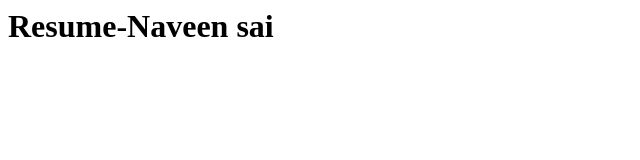
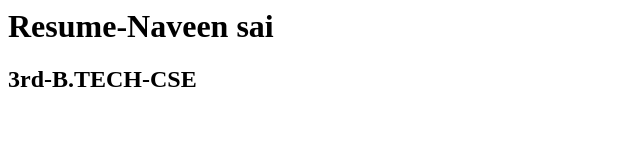
Before and after one commit to Naveen5544/Naveen5544.github.io, a plain HTML site: page index.html in a window 1280 px wide. Shown: the whole page, without its empty margins (0-640 px from the left). Drawn offline with Linux system fonts and the light colour scheme.

Commit message:
Second Commit

```diff
--- a/index.html
+++ b/index.html
@@ -6,5 +6,6 @@
 	</head>
 	<body>
 		<h1>Resume-Naveen sai</h1>
+		<h2>3rd-B.TECH-CSE</h2>
 	</body>
 </html>
```
